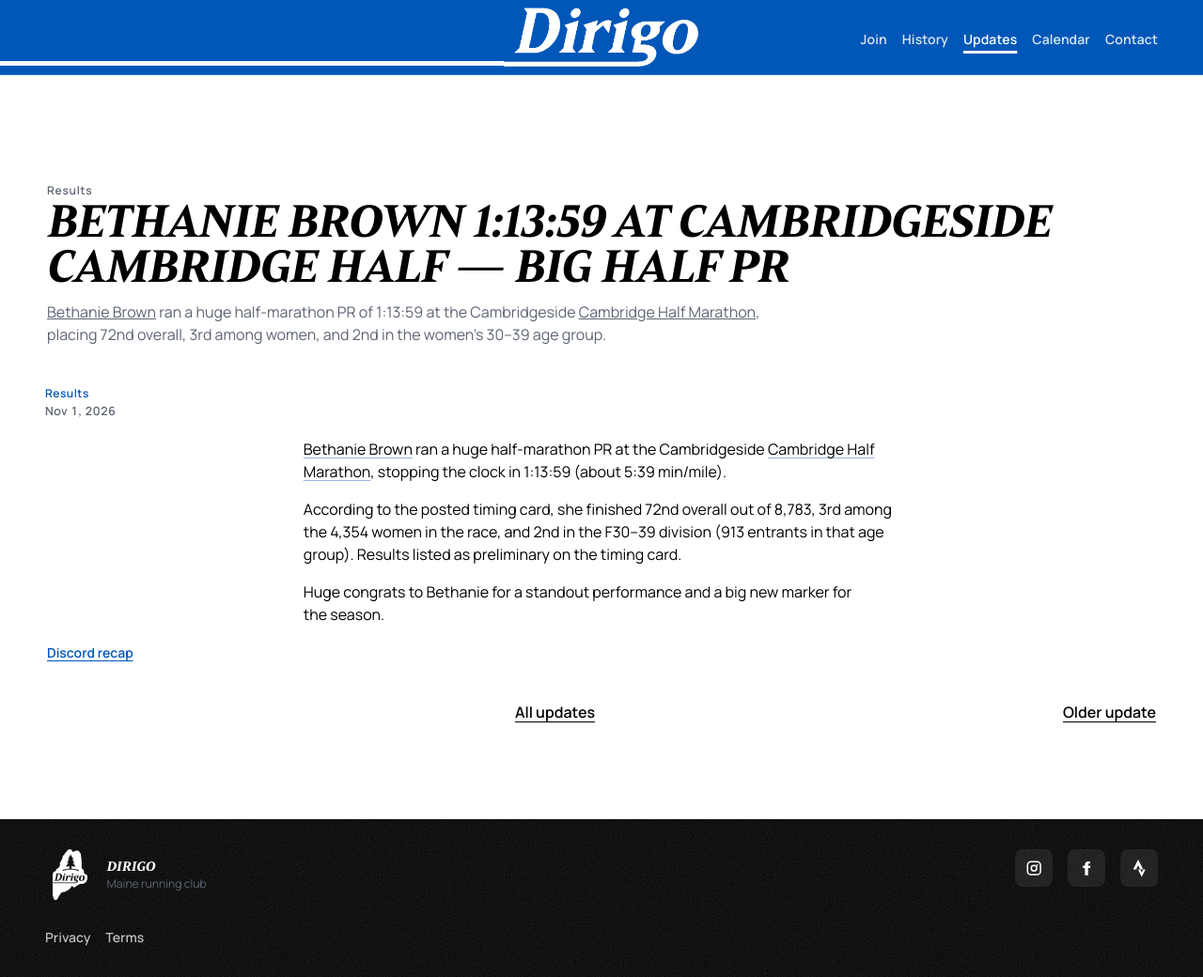
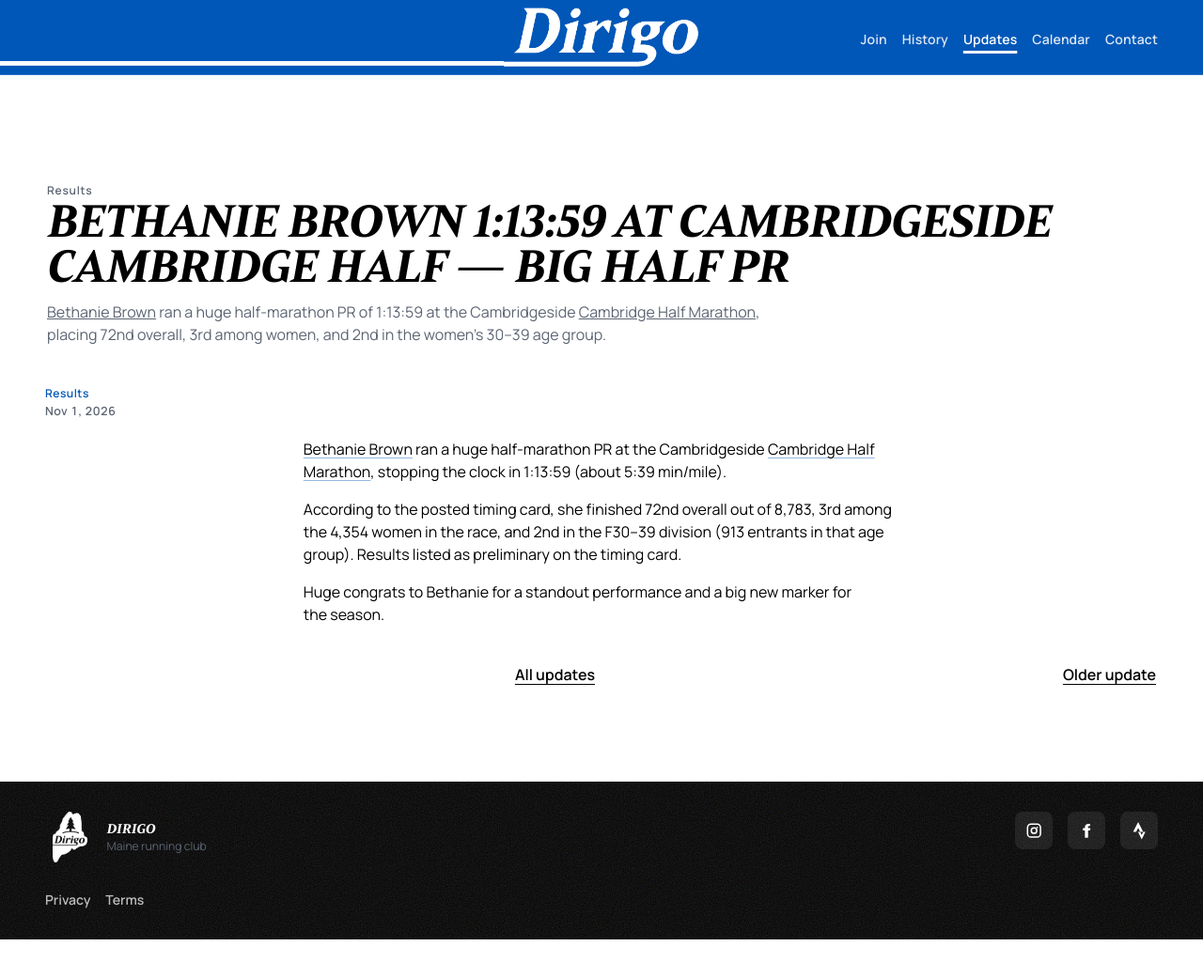
Before and after one commit to dirigorc/dirigorc, a Jekyll site: the page built from _posts/2026-11-01-bethanie-brown-cambridge-half-pr.md, in a window 1280 px wide and 1040 px high. Shown: the whole window at 94% size. Built offline with Jekyll 4.4.1, drawn with Linux system fonts in a browser that asks for light colours.

Commit message:
Generate race report update

```diff
--- a/_posts/2026-11-01-bethanie-brown-cambridge-half-pr.md
+++ b/_posts/2026-11-01-bethanie-brown-cambridge-half-pr.md
@@ -7,9 +7,6 @@ summary: "Bethanie Brown ran a huge half-marathon PR of 1:13:59 at the Cambridge
 tags:
   - "Cambridge Half Marathon"
   - "Bethanie Brown"
-links:
-  - label: "Discord recap"
-    url: "https://discord.com/channels/1135212426166550558/1165772385614577806/1566483412989247500"
 ---
 
 Bethanie Brown ran a huge half-marathon PR at the Cambridgeside Cambridge Half Marathon, stopping the clock in 1:13:59 (about 5:39 min/mile).
```
